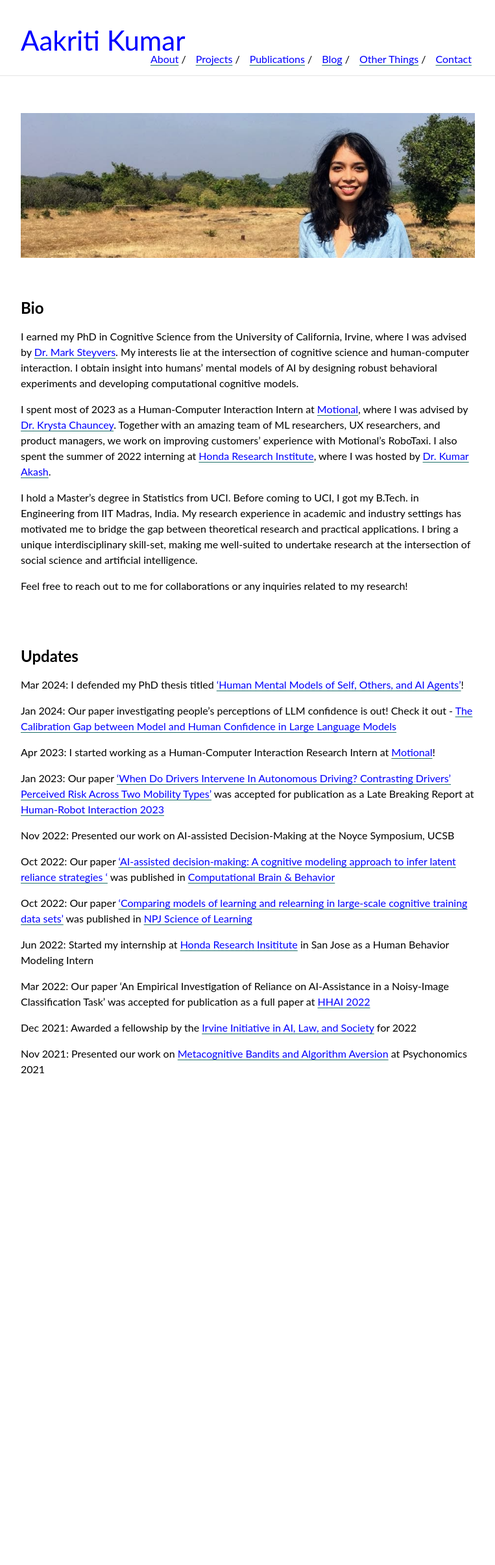
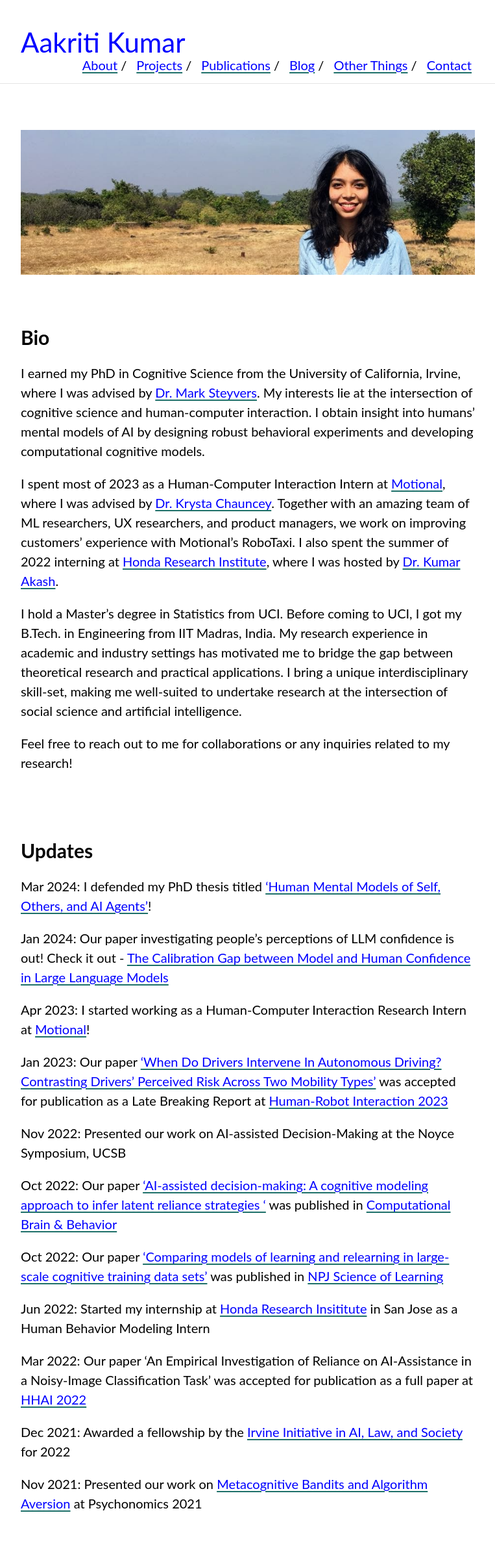
Before and after one commit to aakriti1kumar/aakriti1kumar.github.io, a Jekyll site: the page built from index.md, in a window 1280 px wide. Shown: the whole page at 65% size, without its empty margins (258-1021 px from the left). Built offline with Jekyll 4.4.1, drawn with Linux system fonts in a browser that asks for light colours; our own code applies the rules of GitHub Pages for plain Markdown files; before the commit the page ends 1722 px from its top, so only the background shows below that.

Commit message:
Update _style.scss

```diff
--- a/_sass/_style.scss
+++ b/_sass/_style.scss
@@ -79,7 +79,7 @@
 
 /* Divs */
 
-.container{font-size:16px;line-height:150%;max-width:700px;margin:auto}
+.container{font-size:20px;line-height:150%;max-width:700px;margin:auto}
 .wrapper {
     min-height: 100%;
 }
```
